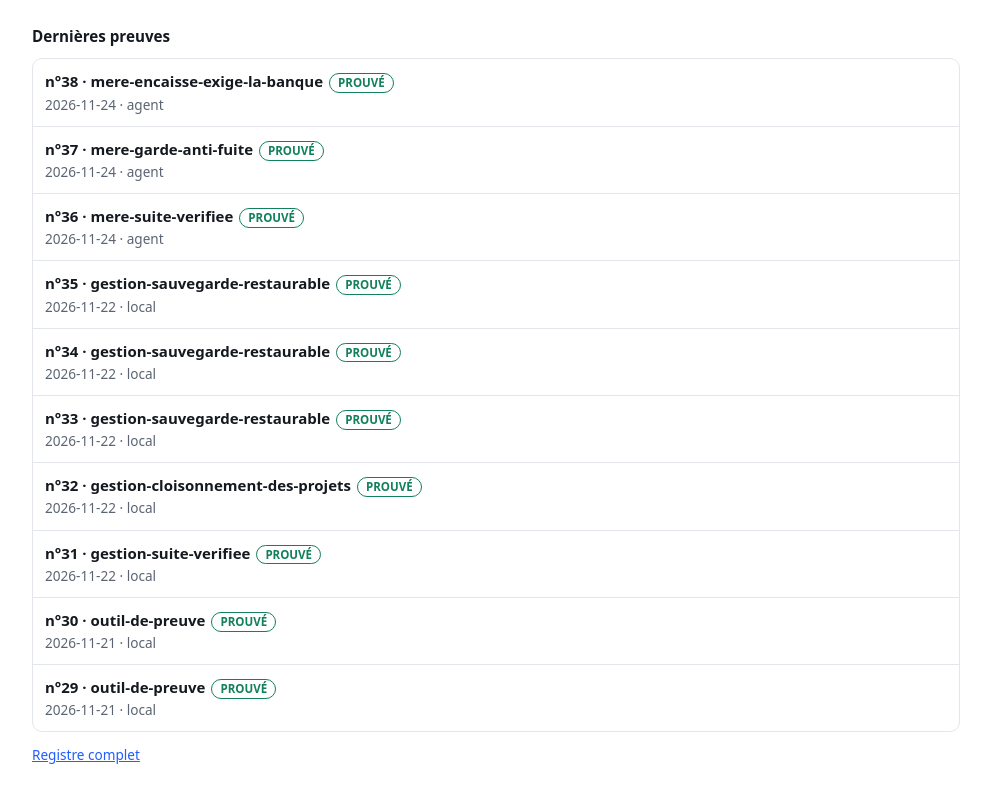
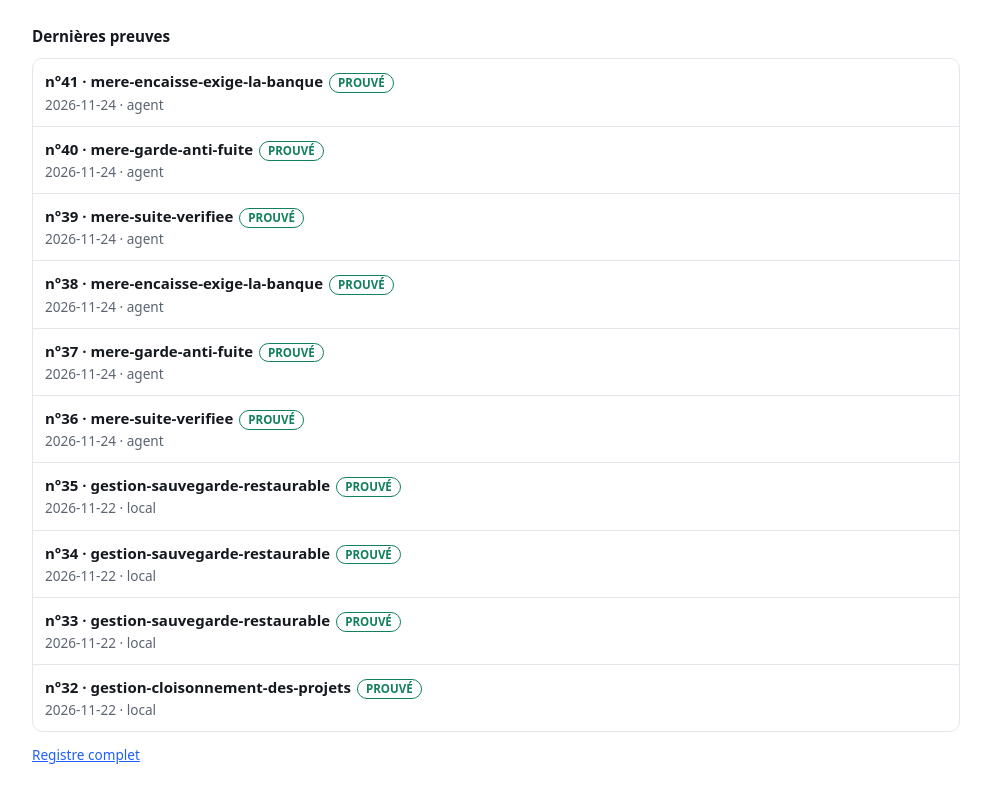
Before and after one commit to haynbroit-alt/NOVARYS, a plain HTML site: page site/activite.html in a window 1280 px wide. Shown: the part 965-1767 px from the top of the page, without its empty margins (144-1135 px from the left). Drawn offline with Linux system fonts and the light colour scheme.

Commit message:
Épingle de la mère avancée à 1adf7b2 : preuves n° 39 à 41 PROUVÉES
Après quatre revues indépendantes supplémentaires du code de la mère, ses trois capacités sont prouvées de nouveau
au commit final (deux exécutions concordantes, attaques par mutation repoussées). Les preuves n° 36 à 38 restent au
registre, en ajout seul. Journal C-0007 mis à jour.

Co-Authored-By: Claude Opus 5.5 <noreply@anthropic.com>
Claude-Session: https://claude.ai/code/session_016NWEJFkWbvgJRPpA75Pp2P

```diff
--- a/site/activite.html
+++ b/site/activite.html
@@ -60,6 +60,9 @@ text-decoration:none;font-weight:600}
 </div>
 <h2>Dernières preuves</h2>
 <div class="rows">
+<div class="row"><b>n°41 · mere-encaisse-exige-la-banque</b><span class="tag ok">PROUVÉ</span><span>2026-11-24 · agent</span></div>
+<div class="row"><b>n°40 · mere-garde-anti-fuite</b><span class="tag ok">PROUVÉ</span><span>2026-11-24 · agent</span></div>
+<div class="row"><b>n°39 · mere-suite-verifiee</b><span class="tag ok">PROUVÉ</span><span>2026-11-24 · agent</span></div>
 <div class="row"><b>n°38 · mere-encaisse-exige-la-banque</b><span class="tag ok">PROUVÉ</span><span>2026-11-24 · agent</span></div>
 <div class="row"><b>n°37 · mere-garde-anti-fuite</b><span class="tag ok">PROUVÉ</span><span>2026-11-24 · agent</span></div>
 <div class="row"><b>n°36 · mere-suite-verifiee</b><span class="tag ok">PROUVÉ</span><span>2026-11-24 · agent</span></div>
@@ -67,9 +70,6 @@ text-decoration:none;font-weight:600}
 <div class="row"><b>n°34 · gestion-sauvegarde-restaurable</b><span class="tag ok">PROUVÉ</span><span>2026-11-22 · local</span></div>
 <div class="row"><b>n°33 · gestion-sauvegarde-restaurable</b><span class="tag ok">PROUVÉ</span><span>2026-11-22 · local</span></div>
 <div class="row"><b>n°32 · gestion-cloisonnement-des-projets</b><span class="tag ok">PROUVÉ</span><span>2026-11-22 · local</span></div>
-<div class="row"><b>n°31 · gestion-suite-verifiee</b><span class="tag ok">PROUVÉ</span><span>2026-11-22 · local</span></div>
-<div class="row"><b>n°30 · outil-de-preuve</b><span class="tag ok">PROUVÉ</span><span>2026-11-21 · local</span></div>
-<div class="row"><b>n°29 · outil-de-preuve</b><span class="tag ok">PROUVÉ</span><span>2026-11-21 · local</span></div>
 </div>
 <p class="soft" style="margin-top:12px"><a href="https://github.com/haynbroit-alt/NOVARYS/blob/main/registre/preuves.jsonl">Registre complet</a></p>
 </main>
```
Also changed, not shown: 4 other files.
